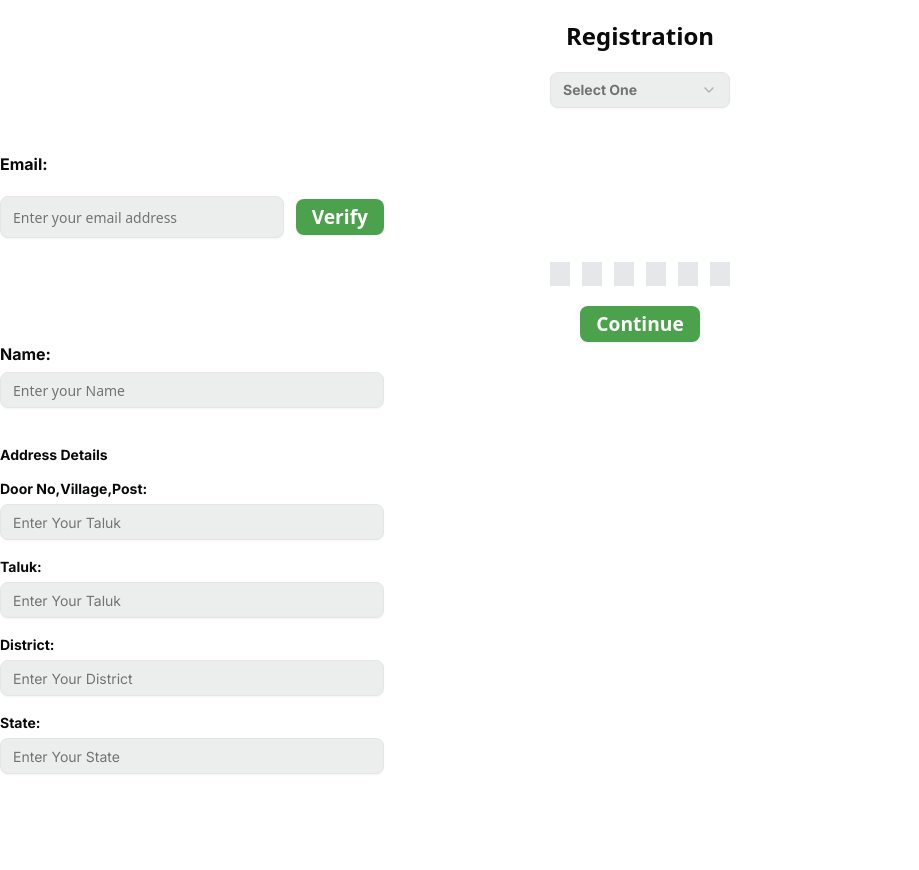
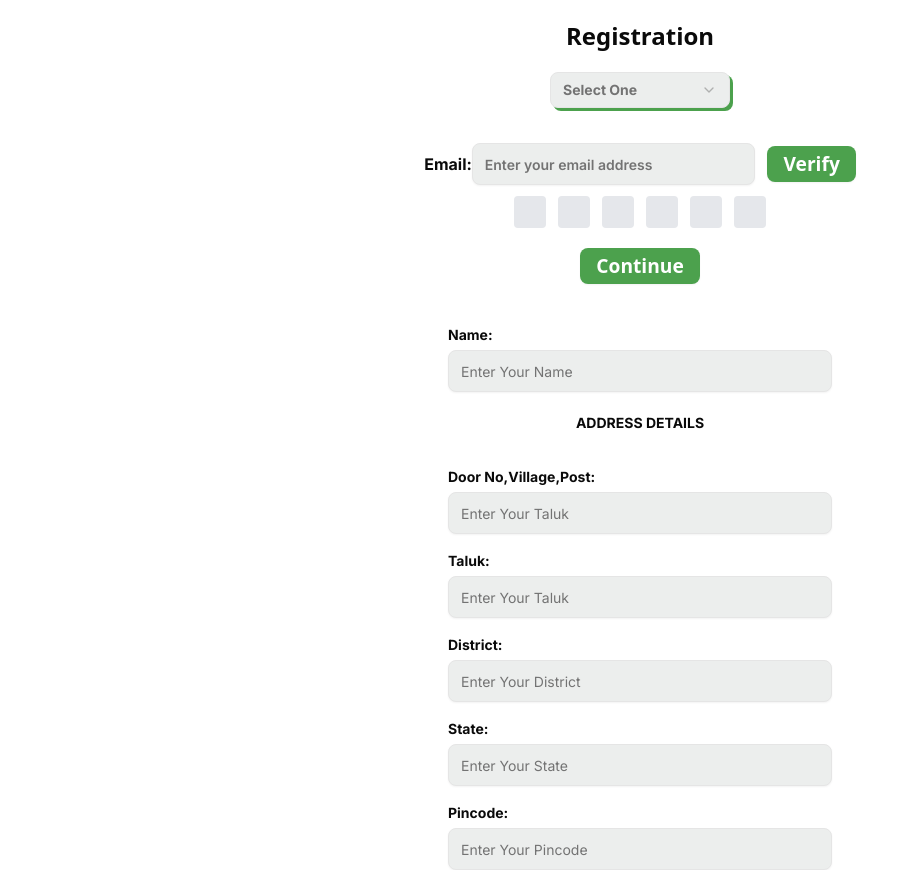
Before and after one commit to Dev-SK01/agri-lynx, a React (Vite) app in the folder agri-lynx/: page / in a window 1280 px wide. Shown: the whole page, without its empty margins (0-919 px from the left). Before the commit the page ends 800 px from the top, so only its background shows below. Built offline with nearby package versions, Linux system fonts and the light colour scheme; a web font is replaced by a local one.

Commit message:
adding ui

```diff
--- a/agri-lynx/src/index.css
+++ b/agri-lynx/src/index.css
@@ -52,7 +52,7 @@
 }
 @layer components{
     .otp{
-        @apply w-5 bg-gray-200 space-x-20 mx-1.5 focus:border-2 focus:border-(--teritary)
+        @apply w-5 bg-gray-200  h-8 w-8 rounded space-x-20 mx-1.5 focus:border-2 focus:border-(--teritary)
     }
 }
 .dark {
--- a/agri-lynx/src/owners/contents/Address.jsx
+++ b/agri-lynx/src/owners/contents/Address.jsx
@@ -5,28 +5,35 @@ import { Label } from "@/components/ui/label";
 const Address = () => {
   return (
 
-      <div className="w-full max-w-sm mt-10">
-        <Label htmlFor="number" className="font-bold font-inter flex mb-2">Address Details</Label>
+      <div className="flex flex-col items-center justify-center  " >
 
-        <div className="w-full max-w-sm mt-5">
+        <Label htmlFor="number" className="font-bold font-inter flex mb-5 ">ADDRESS DETAILS</Label>
+
+        <div className="w-full max-w-sm mt-5 ">
           <Label htmlFor="taluk" className="font-bold font-inter mb-2">Door No,Village,Post:</Label>
-          <Input type="text" placeholder="Enter Your Taluk" className="font-inter bg-(--teritary) "id="taluk"/>
+          <Input type="text" placeholder="Enter Your Taluk" className="font-inter bg-(--teritary) pt-5 pb-5 "id="taluk"/>
         </div>
 
         <div className="w-full max-w-sm mt-5">
           <Label htmlFor="taluk" className="font-bold font-inter mb-2">Taluk:</Label>
-          <Input type="text" placeholder="Enter Your Taluk" className="font-inter bg-(--teritary) "id="taluk"/>
+          <Input type="text" placeholder="Enter Your Taluk" className="font-inter bg-(--teritary) pt-5 pb-5 "id="taluk"/>
         </div>
 
         <div className="w-full max-w-sm mt-5">
           <Label htmlFor="district" className="font-bold font-inter mb-2">District:</Label>
-          <Input type="text" placeholder="Enter Your District" className="font-inter bg-(--teritary) "id="taluk"/>
+          <Input type="text" placeholder="Enter Your District" className="font-inter bg-(--teritary) pt-5 pb-5"id="taluk"/>
         </div>
 
         <div className="w-full max-w-sm mt-5">
           <Label htmlFor="State" className="font-bold font-inter mb-2">State:</Label>
-          <Input type="text" placeholder="Enter Your State" className="font-inter bg-(--teritary) "id="State"/>
+          <Input type="text" placeholder="Enter Your State" className="font-inter bg-(--teritary) pt-5 pb-5"id="State"/>
         </div>
+
+        <div className="w-full max-w-sm mt-5">
+          <Label htmlFor="State" className="font-bold font-inter mb-2">Pincode:</Label>
+          <Input type="text" placeholder="Enter Your Pincode" className="font-inter bg-(--teritary) pt-5 pb-5"id="State"/>
+        </div>
+
 
 
       </div>
--- a/agri-lynx/src/owners/contents/Email.jsx
+++ b/agri-lynx/src/owners/contents/Email.jsx
@@ -10,12 +10,12 @@ const Email = () => {
     return (
         <>
             {/*Email */}
-            <div className="">
-                <Label htmlFor="email" className="font-bold text-1xl font-inter pt-5 pb-5">Email:</Label>
+            <div className="flex justify-center items-center">
+                <Label htmlFor="email" className="font-bold text-1xl font-inter pt-5 pb-5  ">Email:<br/></Label>
+                    <div className="flex w-full max-w-sm items-center space-x-3">
+                    <Input type="email" placeholder="Enter your email address" className="font-inter font-semibold bg-(--teritary) pt-5 pb-5" />
+                    <Button type="submit" className="text-white bg-(--secondary) font-bold text-[1.2rem] ">Verify</Button>
 
-                <div className="flex w-full max-w-sm items-center space-x-3">
-                    <Input type="email" placeholder="Enter your email address" className="bg-(--teritary) pt-5 pb-5" />
-                    <Button type="submit" className="text-white bg-(--secondary) font-bold text-[1.2rem] ">Verify</Button>
                 </div>
                 <br />
 
--- a/agri-lynx/src/owners/contents/Otp.jsx
+++ b/agri-lynx/src/owners/contents/Otp.jsx
@@ -49,6 +49,7 @@ const OtpInputField = () => {
       <div className="flex justify-center items-center" >
       <Button type="submit" className="text-white bg-(--secondary) font-bold text-[1.2rem] mt-5">Continue</Button>
       </div>
+      <br></br>
     </>
   )
 }
--- a/agri-lynx/src/owners/contents/Personal.jsx
+++ b/agri-lynx/src/owners/contents/Personal.jsx
@@ -4,10 +4,16 @@ import React from "react"
 const Personal =  () => {
   return (
     <>
-    <div className="grid w-full max-w-sm items-center gap-1.5">
-      <Label htmlFor="name" className="font-bold text-1xl font-inter">Name:</Label>
-      <Input type="Name" id="Name" placeholder="Enter your Name" className="bg-(--teritary)" />
+    <div className="flex flex-col items-center justify-center  ">
+    <div className="w-full max-w-sm mt-5 ">
+              <Label htmlFor="Name" className="font-bold font-inter mb-2">Name:</Label>
+              <Input type="text" placeholder="Enter Your Name" className="font-inter bg-(--teritary) pt-5 pb-5 "id="Name"/>
     </div>
+    <br/>
+
+    </div>
+
+
     </>
   )
 }
--- a/agri-lynx/src/owners/contents/Selection.jsx
+++ b/agri-lynx/src/owners/contents/Selection.jsx
@@ -16,11 +16,11 @@ import {
 
       <div className="flex justify-center items-center  flex-col">
       <Select className="flex justify-center items-center font-inter font-bold text-5xl " >
-        <SelectTrigger className="w-[180px] pb-3 pt-3 mt-5 bg-(--teritary) font-inter font-bold ">
+        <SelectTrigger className="w-[180px] pb-3 pt-3 mt-5 bg-(--teritary) font-inter font-bold text-black shadow-[3px_3px_0px_0px_var(--secondary)] ">
           <SelectValue placeholder="Select One" />
         </SelectTrigger>
-        <SelectContent>
-
+        <SelectContent className="font-inter font-bold">
+          <SelectItem value="User">User</SelectItem>
           <SelectItem value="Farmer">Farmer</SelectItem>
           <SelectItem value="Logistic">Logistic</SelectItem>
           <SelectItem value="Owner">Owner</SelectItem>
```
Also changed, not shown: agri-lynx/src/owners/LocalMarketOwnerRegistration.jsx (+1 -9 lines).
